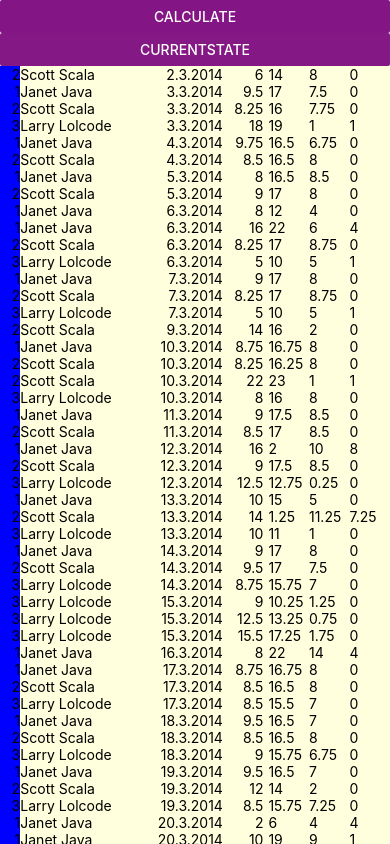
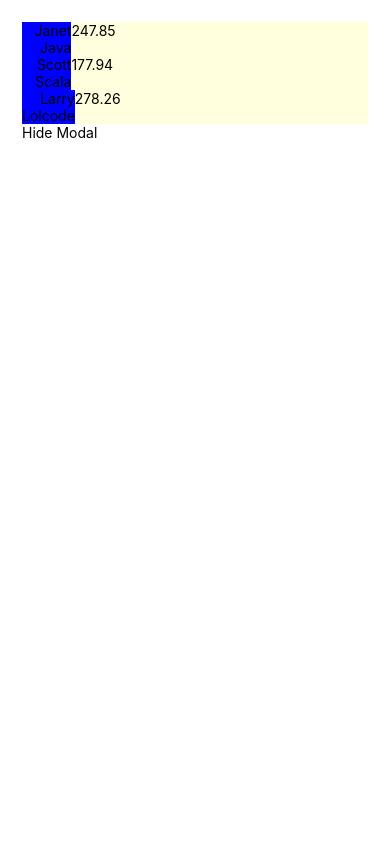
Before and after one commit to Aleksefo/rn-salary-calculator, a React Native app: screen / in a window 390 px wide. Both pictures are taken after a click on the button "CALCULATE". Shown: the top 844 px of the page. Built offline with nearby package versions, Linux system fonts and the light colour scheme.

Commit message:
Salary is rounded to 2 decimal, list of salaries is shown as a Modal

```diff
--- a/App.js
+++ b/App.js
@@ -12,6 +12,10 @@
 
 	rateHourly = 3.75
 	rateEvening = 1.15
+
+	componentDidMount() {
+		this.preCalculateWages()
+	}
 
 	csvData = 'Person_Name,Person_ID,Date,Start,End\n' +
 		'Scott Scala,2,2.3.2014,6:00,14:00\n' +
@@ -84,8 +88,9 @@
 
 	setModalVisible(visible) {
 		this.setState({modalVisible: visible});
-		console.log(this.state.users)
 	}
+
+
 
 	loadCSV() {
 		let parsed = Papa.parse(this.csvData, {
@@ -127,40 +132,21 @@
 				hoursCombo = todayHours
 			}
 			objs[entry.Person_ID] = {name: entry.Person_Name, eveningHours, overtimeMultipliedHours, hoursCombo, worked}
-			console.log('Calculated Object: ', objs)
+			// console.log('Calculated Object: ', objs)
 		})
-		// for(let entry of Object.entries(objs)) {
-		// 	// console.log('Entry: ', entry)
-		// 	// console.log('EntryH: ', entry.hoursCombo)
-		// 	let lastDayOvertime = this.calculateOvertimeHours(this.hoursCombo)
-		// 	let totalHours = this.overtimeMultipliedHours + lastDayOvertime
-		// 	let name = this.name
-		// 	let salary = totalHours*this.rateHourly + this.eveningHours*this.rateEvening
-		// 	// console.log('Salary: ', salary)
-		// 	toState[entry] = {name, salary}
-		// }
-		// for (i = 0;i < Object.keys(objs).length; i++) {
-		// 	hoursCombo = objs.this[i].hoursCombo
-		// 		console.log('Entry: ', hoursCombo)
-		//
-		// }
-		// for (let key in objs) {
-		// 	hoursCombo = key.hoursCombo
-		// 	console.log('Entry: ', hoursCombo)
-		//
-		// }
 		objs.map(
 			(entry, index) => {
 
 					let lastDayOvertime = this.calculateOvertimeHours(entry.hoursCombo)
 					let totalHours = entry.overtimeMultipliedHours + lastDayOvertime
 					let name = entry.name
-					let salary = totalHours*this.rateHourly + entry.eveningHours*this.rateEvening
-					toState[index] = {name, salary}
+					let rawSalary = totalHours*this.rateHourly + entry.eveningHours*this.rateEvening
+					let salary = Math.round(rawSalary*100)/100
+					toState[index-1] = {name, salary}
 
 			}
 		)
-		console.log('Calculated Object: ', toState)
+		// console.log('Calculated Object: ', toState)
 		this.setState({users: toState})
 	}
 
@@ -220,7 +206,25 @@
 					>
 						<View style={{margin: 22}}>
 							<View>
-								<Text>Hello World!</Text>
+								<FlatList
+									data={this.state.users}
+									// keyExtractor={item => item.Date}
+									renderItem={({item}) =>
+										<View style={styles.container}>
+											<Text style={{
+												flex: 0.5,
+												flexDirection: 'row',
+												justifyContent: 'center',
+												textAlign: 'right',
+												alignItems: 'center',
+												backgroundColor: 'blue',
+											}}>{item.name}</Text>
+											<Text style={{flex: 3}}>{item.salary}</Text>
+
+										</View>
+
+									}
+								/>
 								<TouchableHighlight onPress={() => {
 									this.setModalVisible(!this.state.modalVisible)
 								}}>
@@ -232,7 +236,7 @@
 				</View>
 				<Button
 					// onPress={() => this.setModalVisible(true)}
-					onPress={() => this.preCalculateWages()}
+					onPress={() => this.setModalVisible(true)}
 					title="Calculate"
 					color="#841584"
 					accessibilityLabel="Learn more about this purple button"
```
